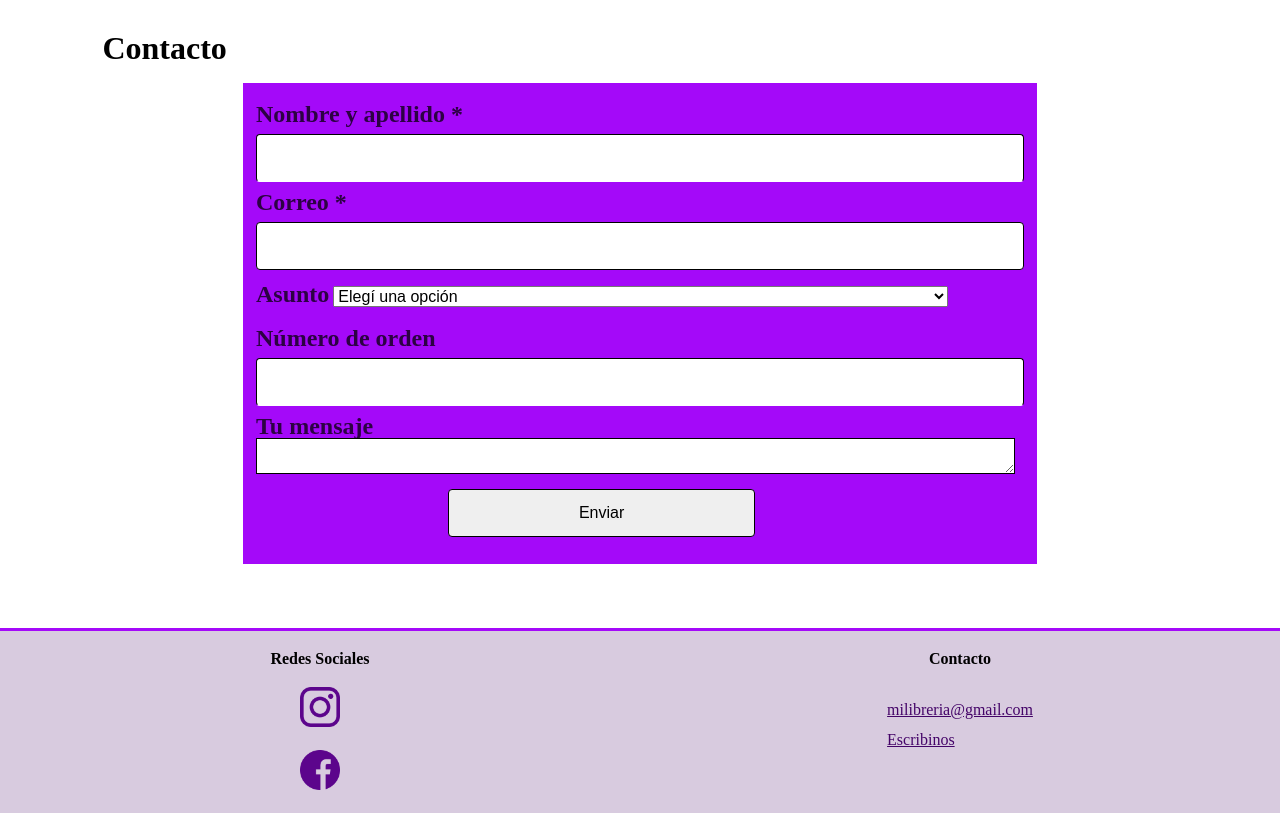
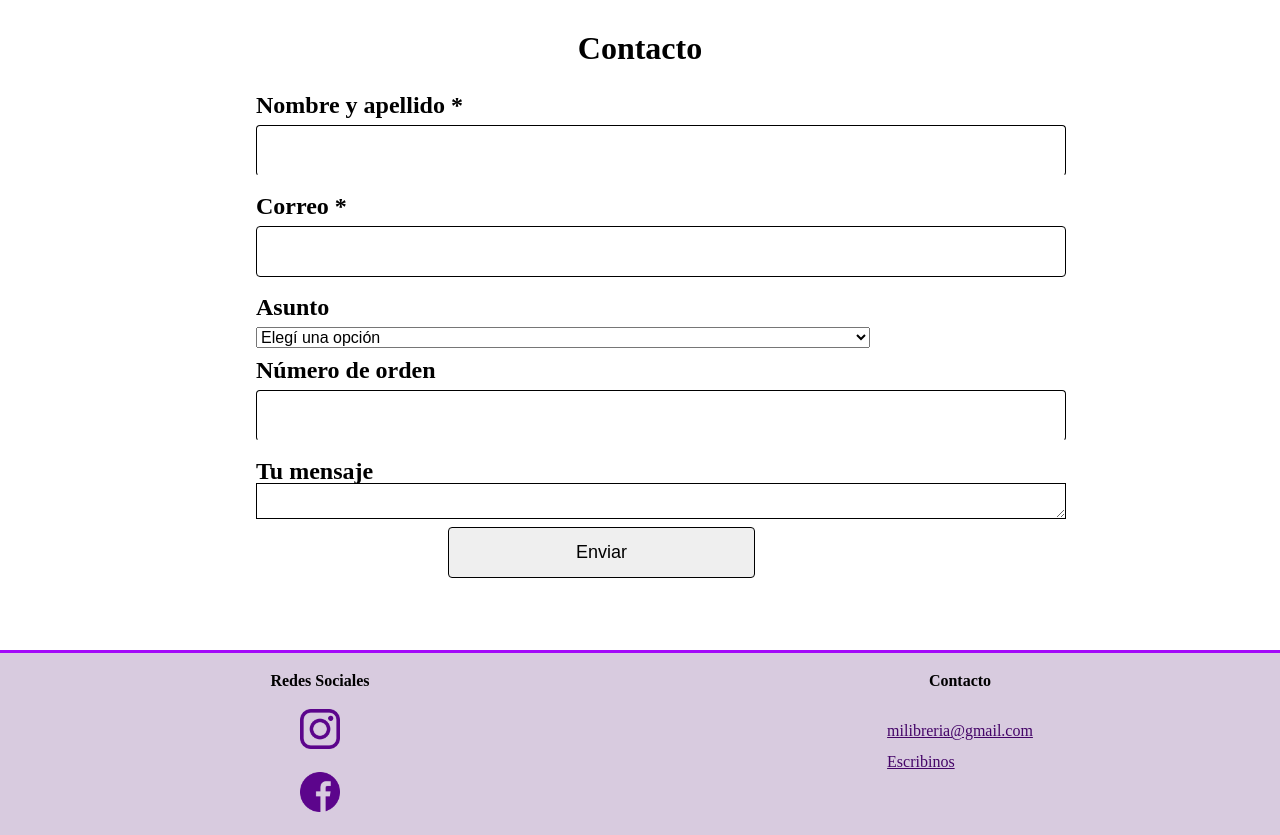
Before and after one commit to MatiasHerrneder/UNLu-PAW-Libreria, a PHP site: page /contact.html in a window 1280 px wide. Shown: the part 160-995 px from the top of the page. Before the commit the page ends 973 px from the top, so only its background shows below. Run offline with PHP 8.4, Linux system fonts and the light colour scheme.

Commit message:
Contacto en proceso

```diff
--- a/contact.html
+++ b/contact.html
@@ -44,7 +44,7 @@
         </nav>
 </header>
 <main>
-    <h1>Contacto</h1>
+    <h1 class="title-contact">Contacto</h1>
     <form class="form-contact" action="contact.php" method="POST">
         <label for="nombre">Nombre y apellido *</label>
         <input type="text" id="nombre" name="nombre" required>
--- a/css/contact.css
+++ b/css/contact.css
@@ -1,20 +1,19 @@
 @import url('./colors.css');
 
-#mensaje {
-    width: 98%;
+.title-contact {
+    margin-bottom: 1.2rem;
 }
 
 .form-contact {
-    background-color: var(--violeta-claro-3);
+    margin: 0 auto;
+    display: flex;
+    flex-flow: column wrap;
     width: 80%;
-    margin: 0 auto;
-    padding: 1.5% 1% 1.5% 1%;
 }
 
 .form-contact input, label {
-    font-size: 1em;
-    margin: 2.5% 0 2.5% 0;
-    box-sizing: border-box;
+    margin-top: 10px;
+    font-size: 18px;
 }
 
 .form-contact input, textarea {
@@ -27,37 +26,23 @@
 }
 
 .form-contact label {
-
     font-weight: bold;
-    color: var(--violeta-oscuro-2);
-}
-
-.form-contact input[type=submit] {
-    margin-top: 1.5%;
-}
-
-#asunto {
-    margin-bottom: 2.5%;
 }
 
 main {
-    margin-top: 50%;
+    margin-top: 12rem;
 }
 
 main > h1 {
     font-style: normal;
     font-weight: bold;
     font-size: 2em;
-    margin: 1.5% auto auto 1.5%;
+    text-align: center;
 }
 
 /* Estilos para pantallas de al menos 768px (típico para escritorio o tablet horizontal) */
 @media (min-width: 768px) {
-    main {
-        margin-top: 15%;
-    }
     main > h1 {
-        margin-left: 8%;
         margin-bottom: 1.5%;
     }
     #asunto {
--- a/js/header.js
+++ b/js/header.js
@@ -18,7 +18,7 @@ burguer.addEventListener("click", function () {
         navLinks.style.right = "0px"
     } else {
         burguer.style.transform = "rotateZ(0)"
-        //navLinks.style.right = "100%"
+        navLinks.style.right = "100%"
     }
     openMenu = !openMenu
 })
```
